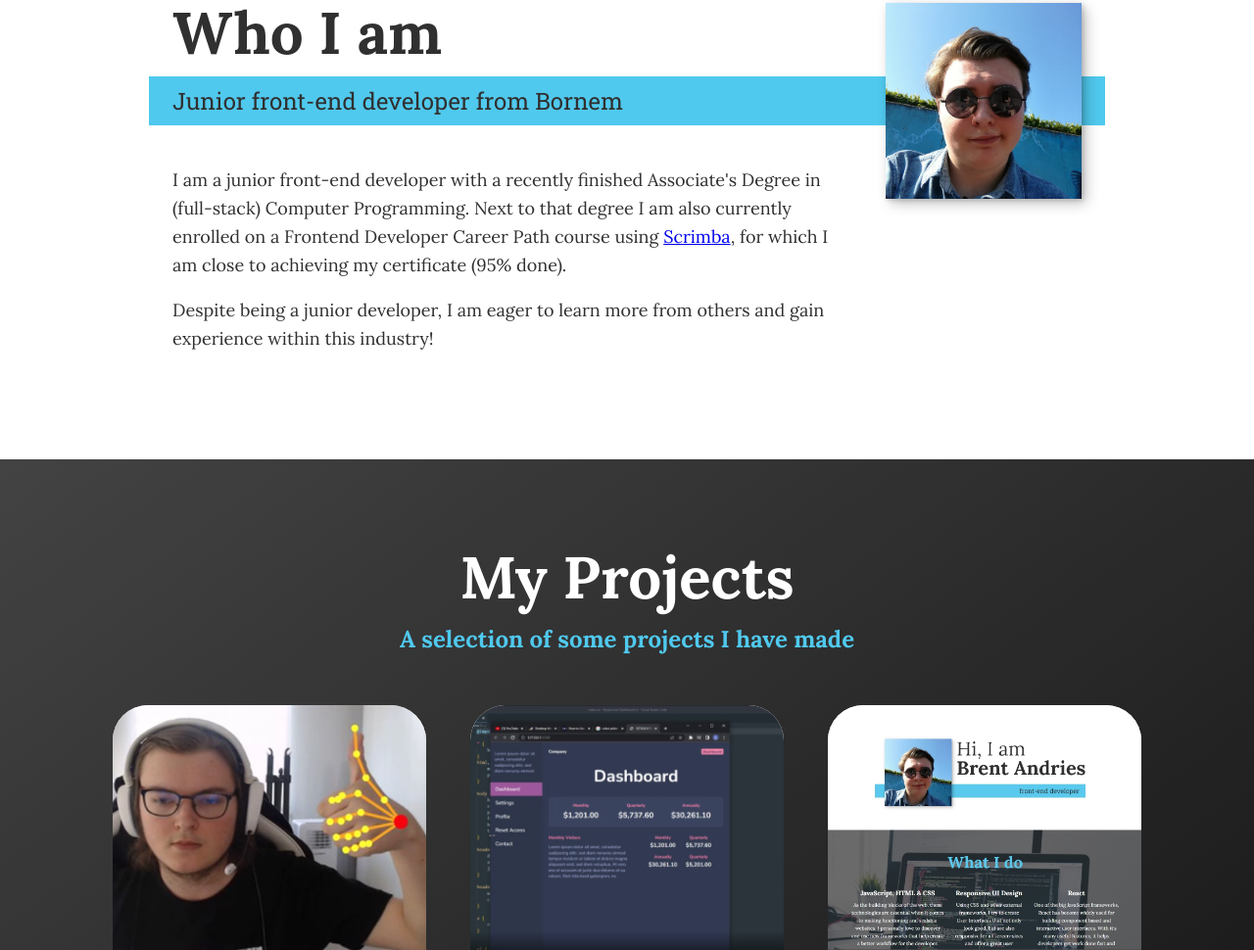
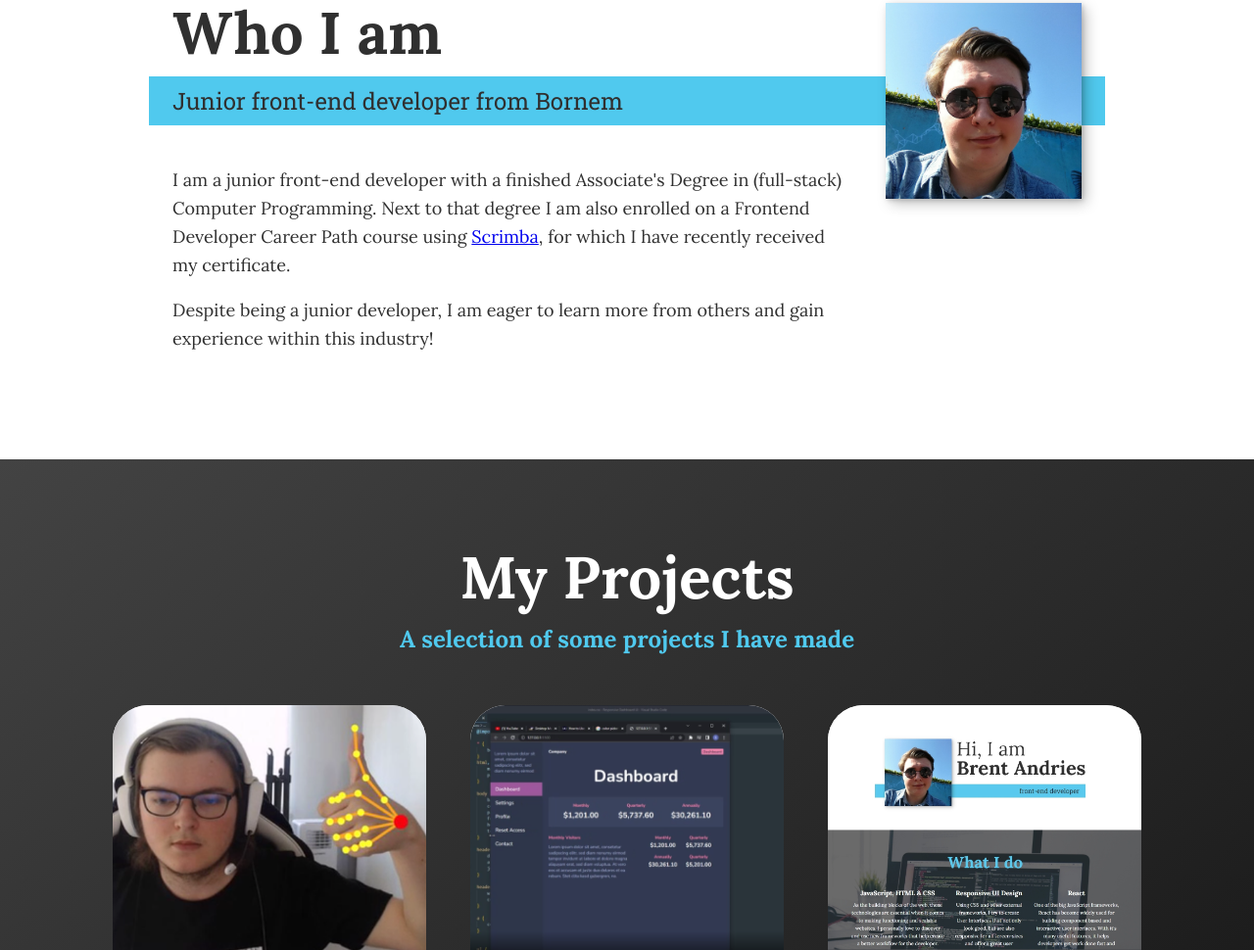
Before and after one commit to BrentAGit/BrentAGit.github.io, a plain HTML site: page index.html in a window 1280 px wide. Shown: the part 1256-2226 px from the top of the page at 98% size. Drawn offline with nearby package versions, Linux system fonts and the light colour scheme.

Commit message:
Content Update
Changed online course information (I have my certificate now!)

```diff
--- a/index.html
+++ b/index.html
@@ -67,7 +67,7 @@
            <p class="section__subtitle section__subtitle--about">Junior front-end developer from Bornem</p>
 
            <div class="about-me__body">
-               <p>I am a junior front-end developer with a recently finished Associate's Degree in (full-stack) Computer Programming. Next to that degree I am also currently enrolled on a Frontend Developer Career Path course using <a href="https://scrimba.com">Scrimba</a>, for which I am close to achieving my certificate (95% done).</p>
+               <p>I am a junior front-end developer with a finished Associate's Degree in (full-stack) Computer Programming. Next to that degree I am also enrolled on a Frontend Developer Career Path course using <a href="https://scrimba.com">Scrimba</a>, for which I have recently received my certificate.</p>
                <p>Despite being a junior developer, I am eager to learn more from others and gain experience within this industry!</p>
            </div>
 
```
